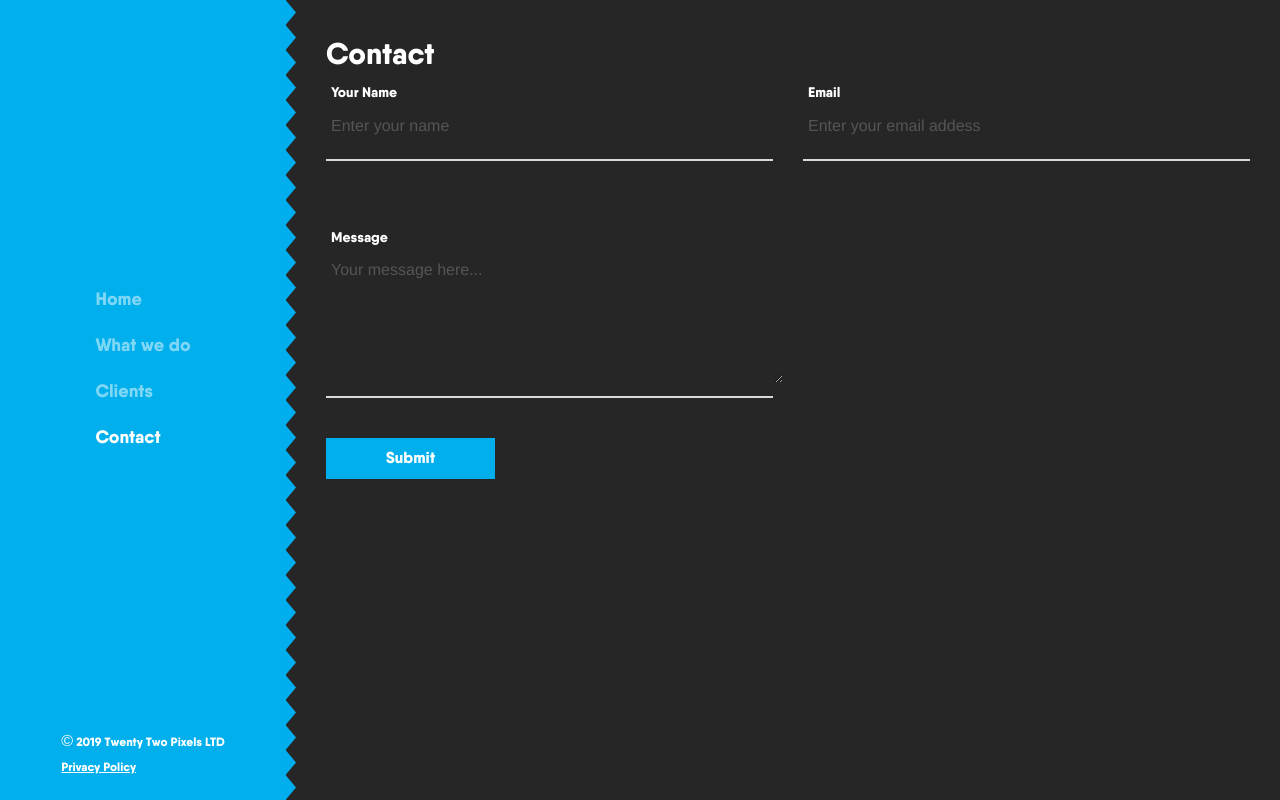
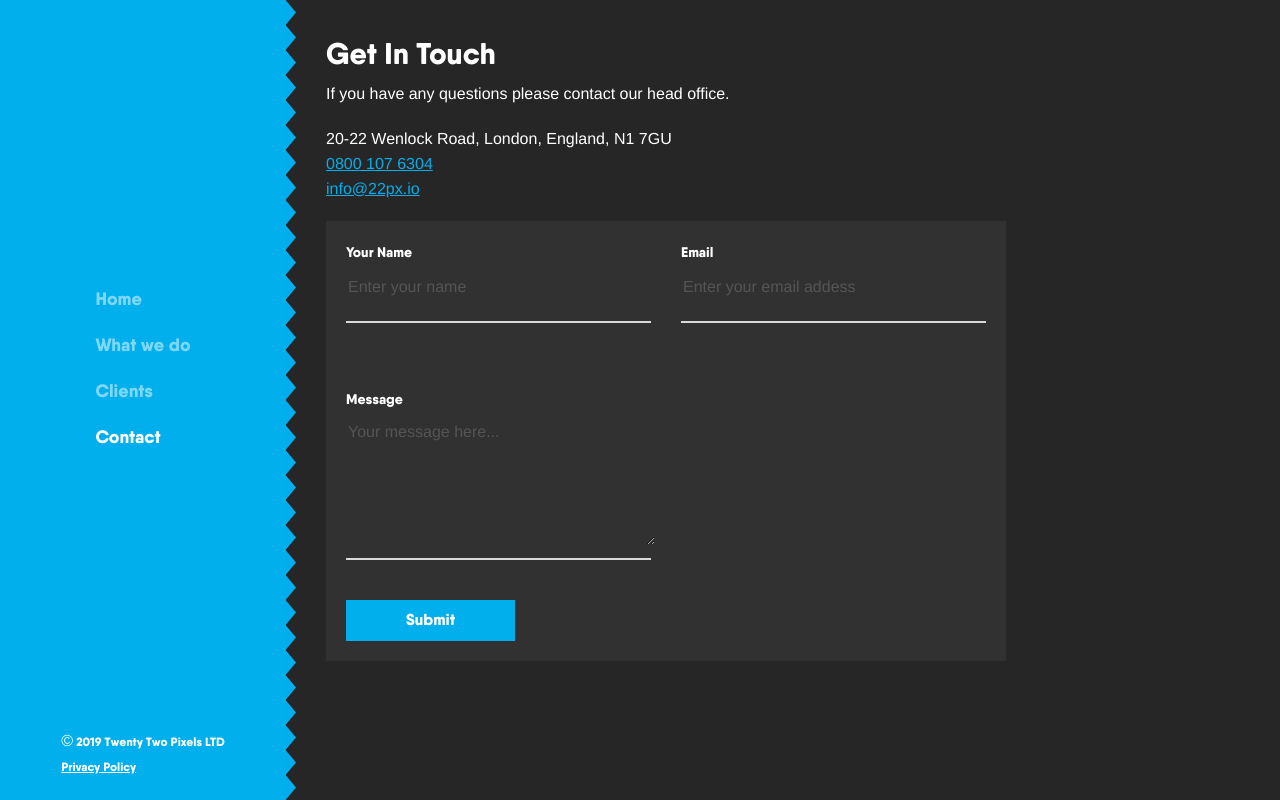
Before and after one commit to twenty-two-pixels/twenty-two-pixels, a Node server app: page /contact in a window 1280 px wide. Run offline with Node 20, Linux system fonts and the light colour scheme; style sheets or scripts are compiled from the project's sources.

Commit message:
WIP - Styling contact form

```diff
--- a/scss/components/_form.scss
+++ b/scss/components/_form.scss
@@ -23,13 +23,16 @@
 }
 
 .ttp-wrap-input {
-  width: calc((100% - 30px) / 2);
+  width: 100%;
+
+  @media (min-width: $break-point + 1) {
+    width: calc((100% - 30px) / 2);
+  }
 }
 
 .ttp-label-input {
   font-family: $brand-font-family;
   font-size: $base-font-size - 2;
-  padding-left: 5px;
 }
 
 .ttp-input {
@@ -38,7 +41,6 @@
   background: transparent;
   font-family: $brand-font-family;
   line-height: 1.2;
-  padding: 0 5px;
 }
 
 .ttp-focus-input {
--- /dev/null
+++ b/scss/pages/_contact.scss
@@ -0,0 +1,13 @@
+@import "../vars";
+
+.contact {
+  .ttp-form {
+    background: rgba(255, 255, 255, 0.05);
+    padding: $margin-base;
+
+    @media (min-width: $break-point + 1) {
+      width: 50vw;
+      min-width: 466px;
+    }
+  }
+}
--- /dev/null
+++ b/scss/pages/_index.scss
@@ -0,0 +1 @@
+@import "contact";
--- a/scss/styles.scss
+++ b/scss/styles.scss
@@ -2,3 +2,5 @@
 @import "shortcuts";
 @import "typography";
 @import "components";
+
+@import "pages";
--- a/views/contact.hbs
+++ b/views/contact.hbs
@@ -1,28 +1,35 @@
-<main class="main-content">
+<main class="main-content contact">
   <div class="scroll-content">
-    <h3>Contact</h3>
-    {{#if isSuccess}}
-      <p>Your message was sent successfully. Someone will get back to you as soon as possible.</p>
-    {{/if}}
-    {{#if isError}}
-      <p>Whoops! Something went wrong. Please try again.</p>
-    {{/if}}
+    <h3>Get In Touch</h3>
+    <p>If you have any questions please contact our head office.</p>
+    <p>20-22 Wenlock Road, London, England, N1 7GU<br>
+      <a href="tel:08001076304">0800 107 6304</a><br>
+      <a href="mailto:info@22px.io?Subject=Hello" target="_top">info@22px.io</a>
+    </p>
+
     <form class="ttp-form validate-form" method="post" role="form">
-      <div class="ttp-wrap-input ttp-wrap-input validate-input" data-validate="Name is required">
+      {{#if isSuccess}}
+        <p class="success-msg">Your message was sent successfully. Someone will get back to you as soon as possible.</p>
+      {{/if}}
+      {{#if isError}}
+        <p class="error-msg">Whoops! Something went wrong. Please try again.</p>
+      {{/if}}
+
+      <div class="ttp-wrap-input validate-input" data-validate="Name is required">
         <label for="name" class="ttp-label-input">Your Name</label>
-        <input class="ttp-input" type="text" name="name" placeholder="Enter your name">
+        <input id="name" class="ttp-input" type="text" name="name" placeholder="Enter your name">
         <span class="ttp-focus-input"></span>
       </div>
 
-      <div class="ttp-wrap-input ttp-wrap-input validate-input" data-validate="Valid email is required: ex@abc.xyz">
+      <div class="ttp-wrap-input validate-input" data-validate="Valid email is required: ex@abc.xyz">
         <label for="email" class="ttp-label-input">Email</label>
-        <input class="ttp-input" type="text" name="email" placeholder="Enter your email addess">
+        <input id="email" class="ttp-input" type="text" name="email" placeholder="Enter your email addess">
         <span class="ttp-focus-input"></span>
       </div>
 
       <div class="ttp-wrap-input validate-input" data-validate="Message is required">
         <label for="message" class="ttp-label-input">Message</label>
-        <textarea class="ttp-input" name="message" placeholder="Your message here..."></textarea>
+        <textarea id="message" class="ttp-input" name="message" placeholder="Your message here..."></textarea>
         <span class="ttp-focus-input"></span>
       </div>
 
```
